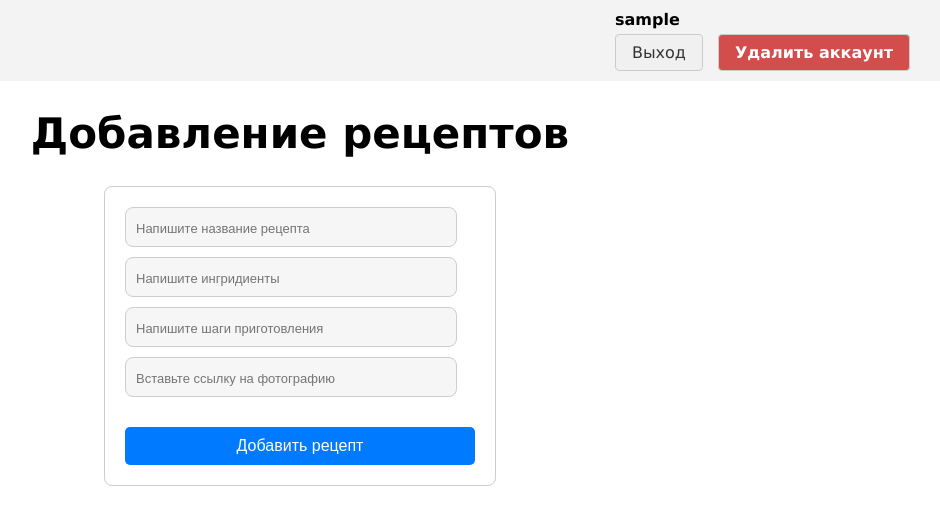
After one commit to UlyaKastrulya/rgz-recipes, a Flask app: page /new in a window 1280 px wide. The commit adds this page. Shown: the top 525 px of the page, without its empty margins (340-1280 px from the left). Run offline with Flask 3, Linux system fonts and the light colour scheme; the visitor is signed in with stand-in values (Sample User, id 1); data comes from the database, SQL or seed files in the repository.

```diff
--- a/app.py
+++ b/app.py
@@ -102,9 +102,6 @@ def recipes_page():
         return render_template('recipes.html', username=username, all_recipes=all_recipes)
 
 
-
-
-
 @app.route("/delete_acc")
 @login_required
 def delete_acct():
@@ -116,3 +113,77 @@ def delete_acct():
     db.session.delete(delUser)
     db.session.commit()
     return redirect("/login")
+
+
+@app.route("/")
+@app.route("/index")
+@login_required
+def start():
+    return redirect("/recipes", code=302)
+
+
+@app.route("/delete_recipes", methods = ['POST', 'GET'])
+def delete():
+    admin = users.query.filter_by(id=current_user.id).first().is_admin
+    if admin:
+        username = (users.query.filter_by(id=current_user.id).first()).username
+        all_recipes = recipes.query.all()
+        idRecipe= request.form.get("delete_recipes")
+        if request.method == 'GET':
+            return render_template("delete.html",
+                username = username,
+                all_recipes = all_recipes
+            )
+        else:
+            delrecipe= recipes.query.filter_by(id=idRecipe).first()
+            db.session.delete(delrecipe)
+            db.session.commit()
+
+            return redirect("/recipes", code=302)
+    else:
+        return redirect("/recipes")
+
+
+
+@app.route("/new", methods = ['POST', 'GET'])
+def new_recipes():
+    admin = users.query.filter_by(id=current_user.id).first().is_admin
+    if admin:
+        username = (users.query.filter_by(id=current_user.id).first()).username
+        idRecipe= request.form.get("delete_recipes")
+        if request.method == 'GET':
+            return render_template("add_new_recipes.html",
+                username = username
+            )
+        else:
+            name = request.form.get("input_name")
+            ingridients = request.form.get("input_ingridients")
+            steps = request.form.get("input_steps")
+            photo = request.form.get("input_img")
+
+            if not name or not ingridients or not steps or not photo:
+                errors="Заполните все поля"
+                return render_template("add_new_recipes.html",
+                username = username,
+                errors=errors
+            )
+            id = recipes.query.order_by(recipes.id.desc()).first().id + 1
+            newrecipe = recipes(
+                id = id,
+                name = name,
+                image_url = photo,
+                ingridients = ingridients,
+                steps = steps
+            )
+
+            db.session.add(newrecipe )
+            db.session.commit()
+
+            return redirect("/recipes", code=302)
+    else:
+        return redirect("/recipes")
+
+
+@app.route("/edit")
+def edit_rs():
+    return render_template("edit_recipes.html")
--- a/static/style.css
+++ b/static/style.css
@@ -5,7 +5,7 @@ input {
 	border: 1px solid #cecece;
 	background: #F6F6f6;
 	border-radius: 8px;
-    margin-bottom: 10px;
+  margin-bottom: 10px;
 }
 
 .primary-button{
@@ -54,7 +54,9 @@ label {
 
   display: block;
   margin-bottom: 0px;
+
 }
+
 
 header {
   background-color: #f3f3f3;
@@ -115,7 +117,7 @@ body {
 
 .card img {
   width: 100%;
-  height: auto;
+  height: 220px;
   border-bottom: 1px solid #ccc;
   max-height: 220px;
 }
@@ -157,3 +159,57 @@ body {
 h1 {
   font-size: 42px;
 }
+
+.form_add {
+  max-width: 350px;
+  margin: 0 auto;
+  padding: 20px;
+  border: 1px solid #ccc;
+  border-radius: 8px;
+}
+
+.button_add {
+  width: 100%;
+  padding: 10px;
+  background-color: #007bff;
+  color: white;
+  border: none;
+  border-radius: 5px;
+  cursor: pointer;
+  font-size: 16px;
+}
+
+.button_add:hover {
+  background-color: #0056b3;
+}
+
+select {
+  padding: 8px;
+  margin-bottom: 10px;
+  font-size: 16px;
+  border: 1px solid #ccc;
+  border-radius: 5px;
+  text-align: center;
+  width: 100%;
+}
+
+.back{
+  background-color: rgb(162, 223, 104);
+  color: white;
+}
+
+.search-ingredients {
+  display: flex;
+  max-width: 400px;
+  margin: 0 auto;
+  background-color: #ffffff;
+  border: 1px solid #ccc;
+  border-radius: 25px;
+  overflow: hidden;
+}
+
+
+label {
+  cursor: pointer;
+
+}
--- /dev/null
+++ b/templates/add_new_recipes.html
@@ -0,0 +1,40 @@
+{% extends "base.html" %}
+
+{% block main %}
+<header>
+    <div class="header-container">
+        <div class="menu-items">
+            {% if username == 'Julia' %}
+                <nav>
+                    <a href="/new" class="button">Добавить рецепт</a>
+                    <a href="/edit" class="button">Редактировать</a>
+                    <a href="/delete_recipes" class="button">Удалить</a><br>
+                    <a href="/recipes" class="back" style="margin-top: 10px;">Вернуться на главную</a><br>
+                    <div style="margin-left: 2px; margin-top: 10px; font-size: 14px;">Выполнила: Овчинникова Юля</div>
+                </nav>
+            {% endif %}
+        </div>
+        <div class="user-info">
+            <div class="username">
+                {{ username }}
+            </div>
+            <div class="user-actions">
+                <a href="/logout" class="button">Выход</a>
+                <a href="/delete_acc" class="button delete-account">Удалить аккаунт</a>
+            </div>
+        </div>
+    </div>
+</header>
+<h1 style="text-align: center;">Добавление рецептов</h1>
+<form method="POST" class="form_add">
+
+    <input type="text" name="input_name" placeholder="Напишите название рецепта" style="height: 28px;"><br>
+    <input type="text" name="input_ingridients" placeholder="Напишите ингридиенты" style="height: 28px;"><br>
+    <input type="text" name="input_steps" placeholder="Напишите шаги приготовления" style="height: 28px;"><br>
+    <input type="text" name="input_img" placeholder="Вставьте ссылку на фотографию" style="height: 28px;"><br>
+    <span class="errors" style="margin-top: 100px;">{{errors}}</span>
+    <div style="text-align: center; margin-top: 20px;">
+        <button type="submit" class="button_add">Добавить рецепт</button>
+    </div>
+</form>
+{% endblock %}
--- a/templates/login.html
+++ b/templates/login.html
@@ -4,12 +4,12 @@
         <form method="post" class="bodyform">
             <h1>Вход</h1>
             <label for="username">Имя пользователя:<br>
-                <input type="text" id="username" name="username" required>
+                <input type="text" id="username" name="username" required style="height: 28px;">
             </label>
             <br>
 
             <label for="password">Пароль:<br>
-                <input type="password" id="password" name="password" required>
+                <input type="password" id="password" name="password" required style="height: 28px;">
             </label>
             <br>
             <div class="errors">{{ errors }}</div>
```
Also changed, not shown: templates/delete.html (added, +39 -0 lines), templates/edit_all.html (added, +29 -0 lines), templates/edit_recipes.html (added, +40 -0 lines), templates/recipes.html (+19 -3 lines).
